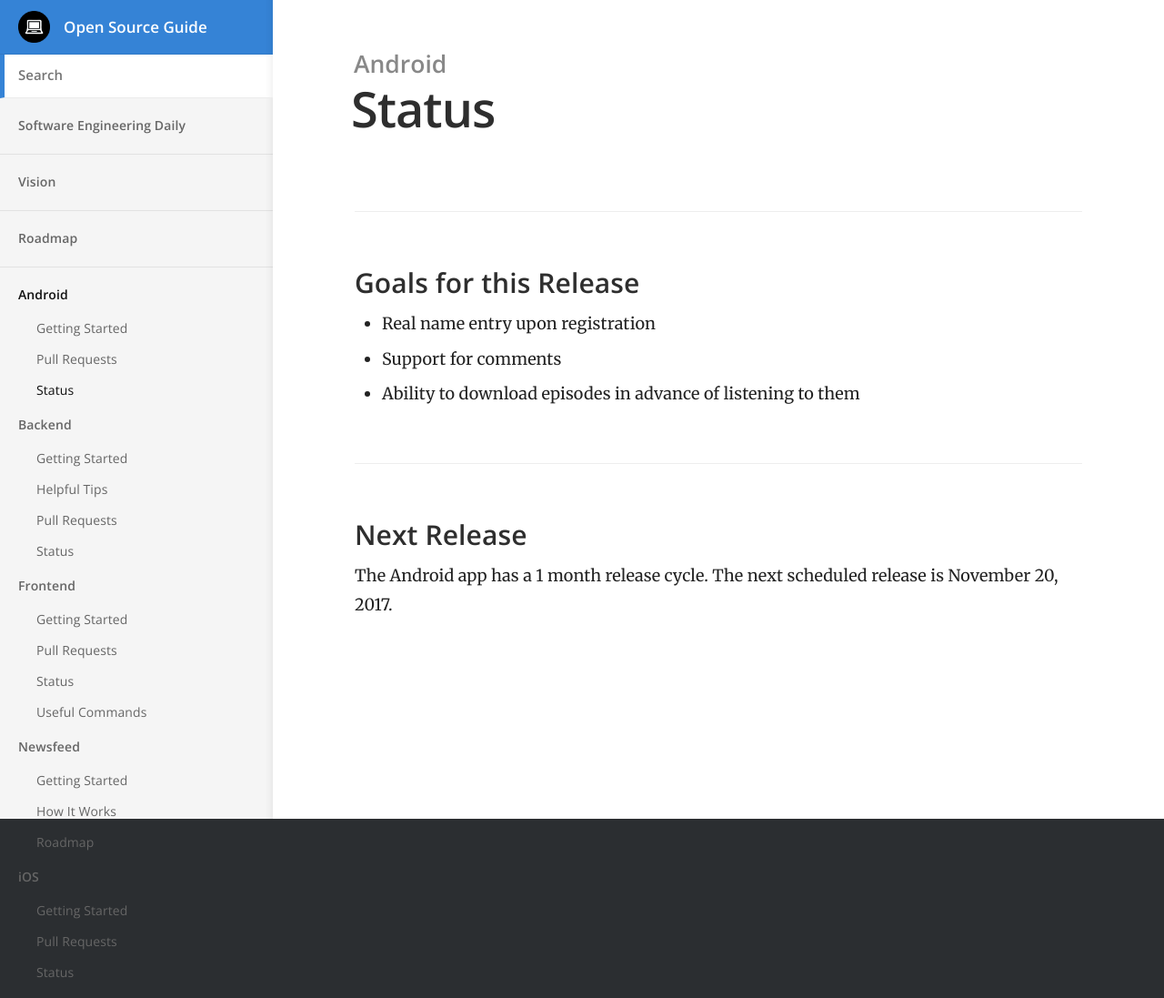
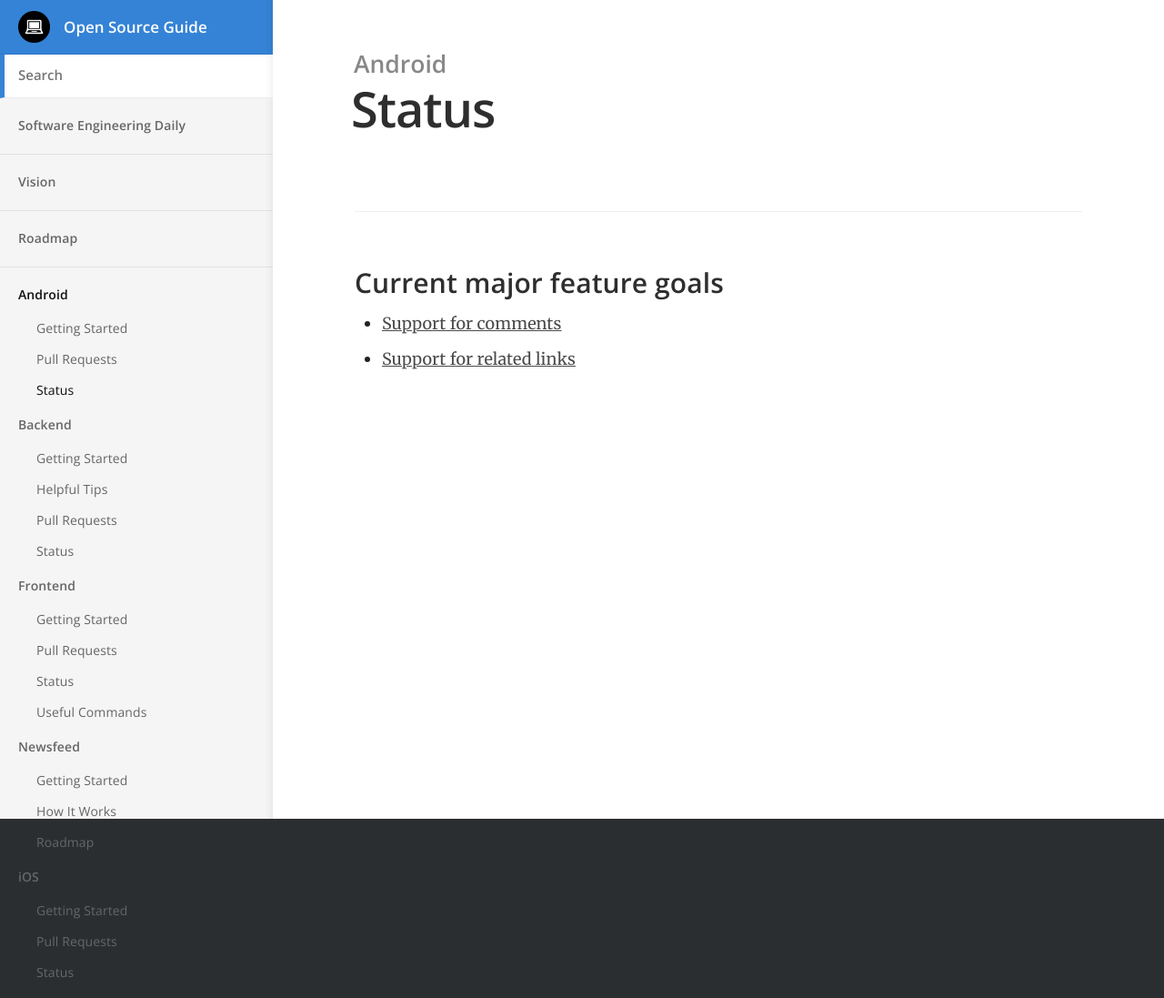
Before and after one commit to SoftwareEngineeringDaily/softwareengineeringdaily.github.io, a Jekyll site: the page built from _docs/Android/status.md, in a window 1280 px wide. Shown: the whole page at 91% size. Built offline with Jekyll 4.4.1, drawn with Linux system fonts in a browser that asks for light colours.

Commit message:
Update status.md

```diff
--- a/_docs/Android/status.md
+++ b/_docs/Android/status.md
@@ -4,13 +4,7 @@ category: Android
 order: 3
 ---
 
-### Goals for this Release
+### Current major feature goals
 
-* Real name entry upon registration
-* Support for comments
-* Ability to download episodes in advance of listening to them
-
-### Next Release
-
-The Android app has a 1 month release cycle. The next scheduled release is
-November 20, 2017.
+* [Support for comments](https://github.com/SoftwareEngineeringDaily/SEDaily-Android/issues/80)
+* [Support for related links](https://github.com/SoftwareEngineeringDaily/SEDaily-Android/issues/81)
```
